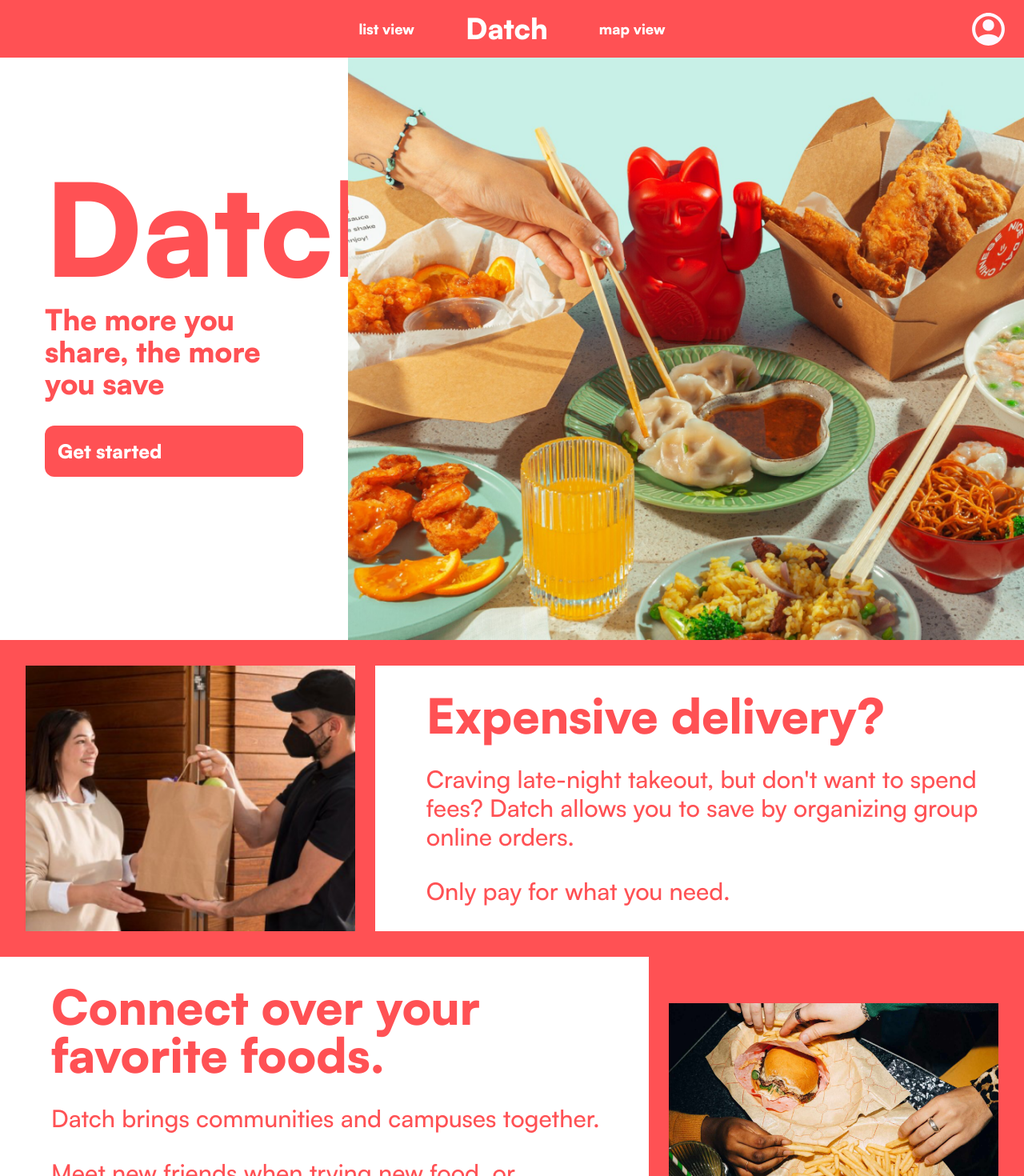
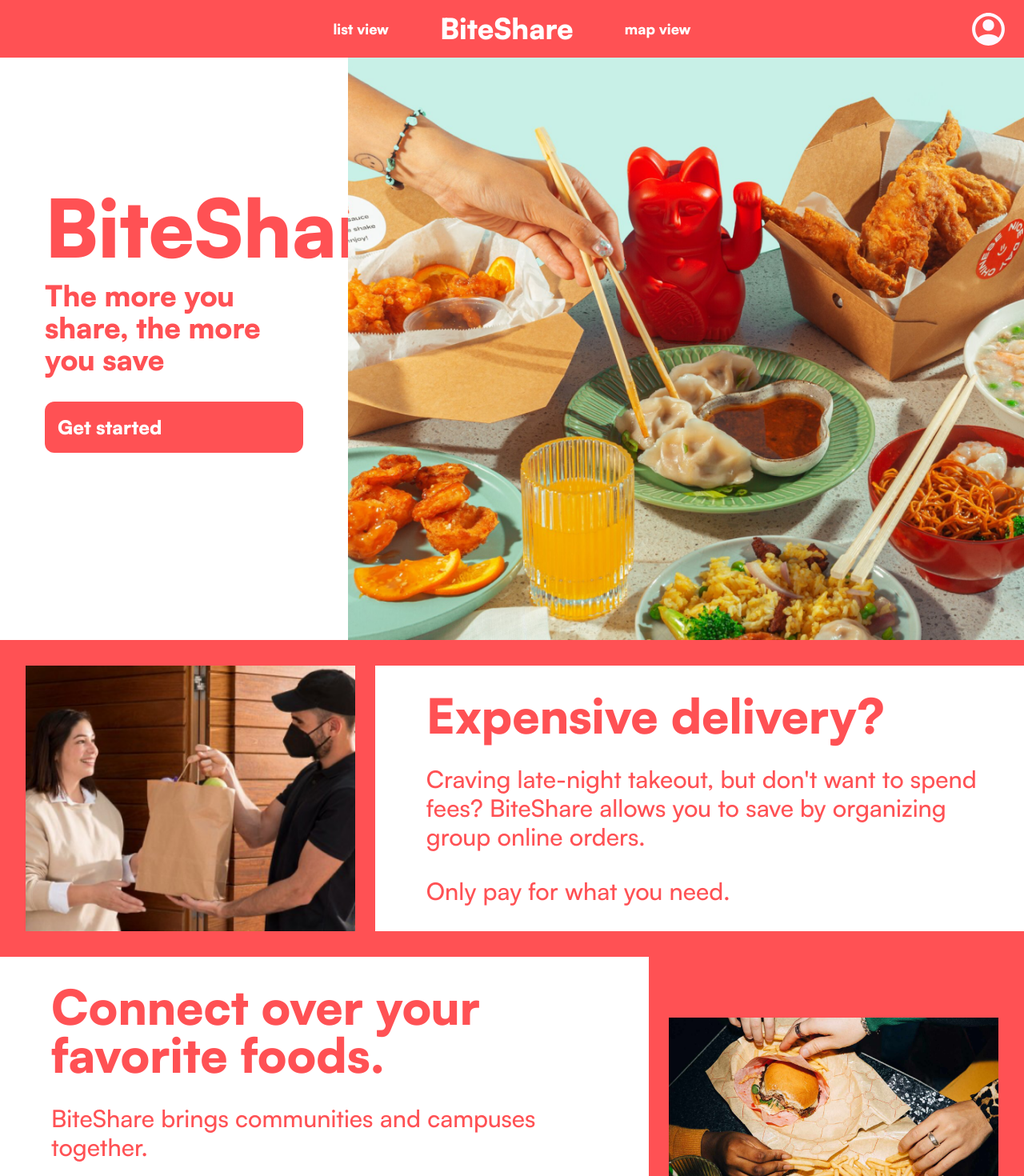
Before and after one commit to VincentShao32/dubhacks-project, a Next.js app: page / in a window 1280 px wide. Shown: the top 1470 px of the page at 80% size. Built offline with nearby package versions, Linux system fonts and the light colour scheme; no server answers.

Commit message:
biteshare revamp

```diff
--- a/src/app/components/Navbar.js
+++ b/src/app/components/Navbar.js
@@ -16,7 +16,7 @@
           list view
         </Link>
         <Link href="/" className="text-4xl">
-          Datch
+          BiteShare
         </Link>
         <Link href="/map" className="text-lg ">
           map view
--- a/src/app/components/Popup.jsx
+++ b/src/app/components/Popup.jsx
@@ -117,7 +117,7 @@
         <div className="popup-overlay fixed inset-0 bg-gray-900 bg-opacity-50 flex justify-center items-center">
           <div className="bg-white  rounded-xl shadow-lg max-w-[450px] w-full flex flex-col ">
             <div className="rounded-t-xl text-white font-[family-name:var(--font-satoshi-variable)] bg-red p-6">
-              <h1 className="text-4xl pl-2">New Datch Order</h1>
+              <h1 className="text-4xl pl-2">New BiteShare </h1>
             </div>
             <form
               className="flex flex-col gap-4 px-8 pb-8 pt-4"
--- a/src/app/orders/page.js
+++ b/src/app/orders/page.js
@@ -99,7 +99,7 @@
     <div className="flex flex-col max-w-[800px] w-full mx-auto mt-28 gap-6">
       <Popup />
       <h1 className="text-3xl font-[family-name:var(--font-satoshi-variable)] text-red">
-        Upcoming Datch Groups*
+        Upcoming BiteShare Groups*
       </h1>
       <h2 className="text-1xl font-[family-name:var(--font-satoshi-variable)] text-red">
         *Only showing groups ordering within 6 hours
--- a/src/app/page.js
+++ b/src/app/page.js
@@ -10,8 +10,8 @@
     <div className="flex flex-col">
       <div className="min-h-screen flex font-[family-name:var(--font-satoshi-variable)]">
         <div className=" bg-white w-[34%] flex flex-col justify-center  px-[3.5rem] gap-4">
-          <h1 className="font-[family-name:var(--font-satoshi-variable)] text-[10rem] text-red leading-none ">
-            Datch
+          <h1 className="font-[family-name:var(--font-satoshi-variable)] text-[6.25rem] text-red leading-none ">
+            BiteShare
           </h1>
           <h1 className=" text-4xl text-red pb-4">
             The more you share, the more you save
@@ -34,8 +34,8 @@
                 Expensive delivery?
               </h1>
               <p className="font-[family-name:var(--font-satoshi-medium)] text-red text-3xl">
-                Craving late-night takeout, but don't want to spend fees? Datch
-                allows you to save by organizing group online orders.
+                Craving late-night takeout, but don't want to spend fees?
+                BiteShare allows you to save by organizing group online orders.
               </p>
               <p className="font-[family-name:var(--font-satoshi-medium)] text-red text-3xl">
                 Only pay for what you need.
@@ -50,7 +50,7 @@
                 Connect over your favorite foods.
               </h1>
               <p className="font-[family-name:var(--font-satoshi-medium)] text-red text-3xl">
-                Datch brings communities and campuses together.
+                BiteShare brings communities and campuses together.
               </p>
               <p className="font-[family-name:var(--font-satoshi-medium)] text-red text-3xl">
                 Meet new friends when trying new food, or reconnect with
```
